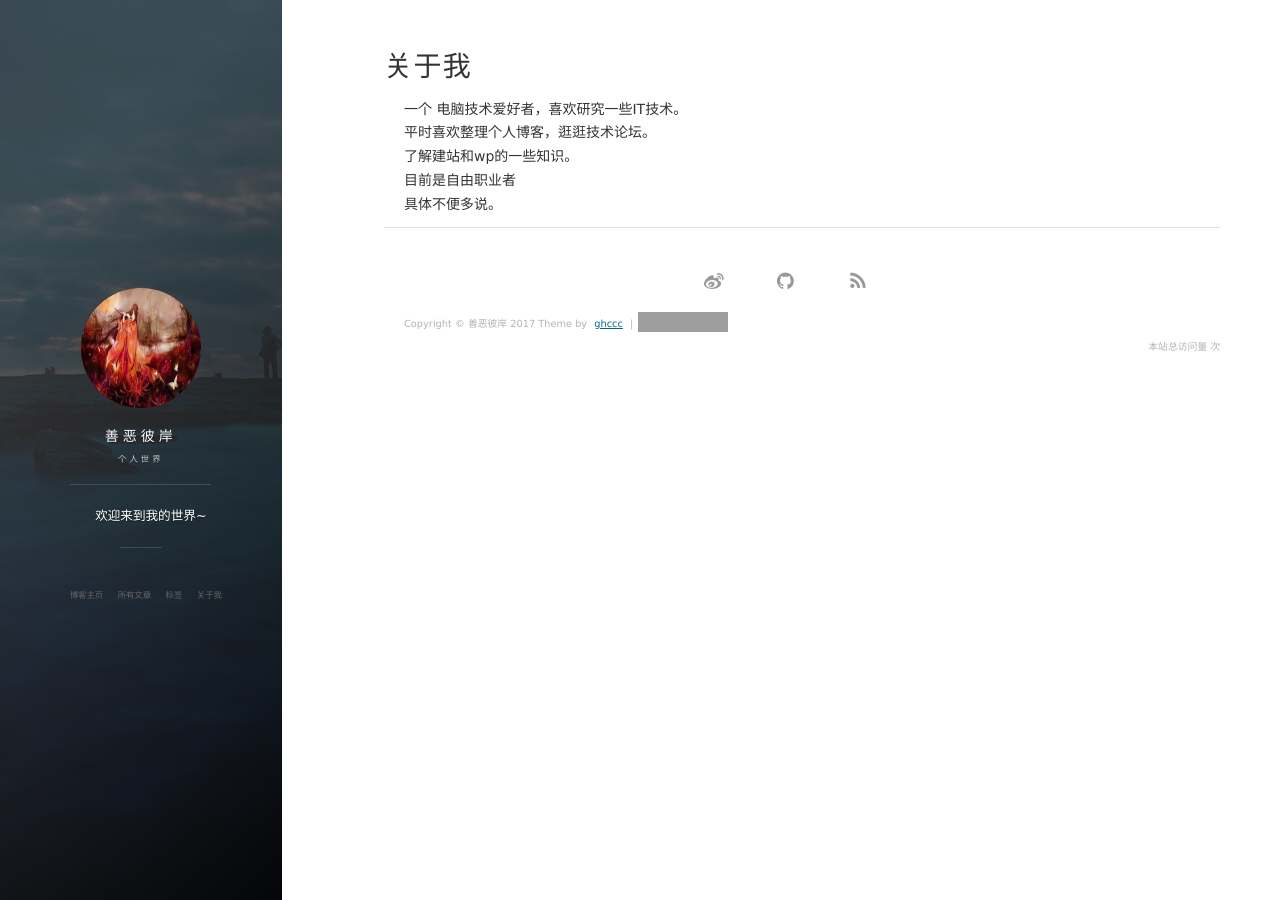
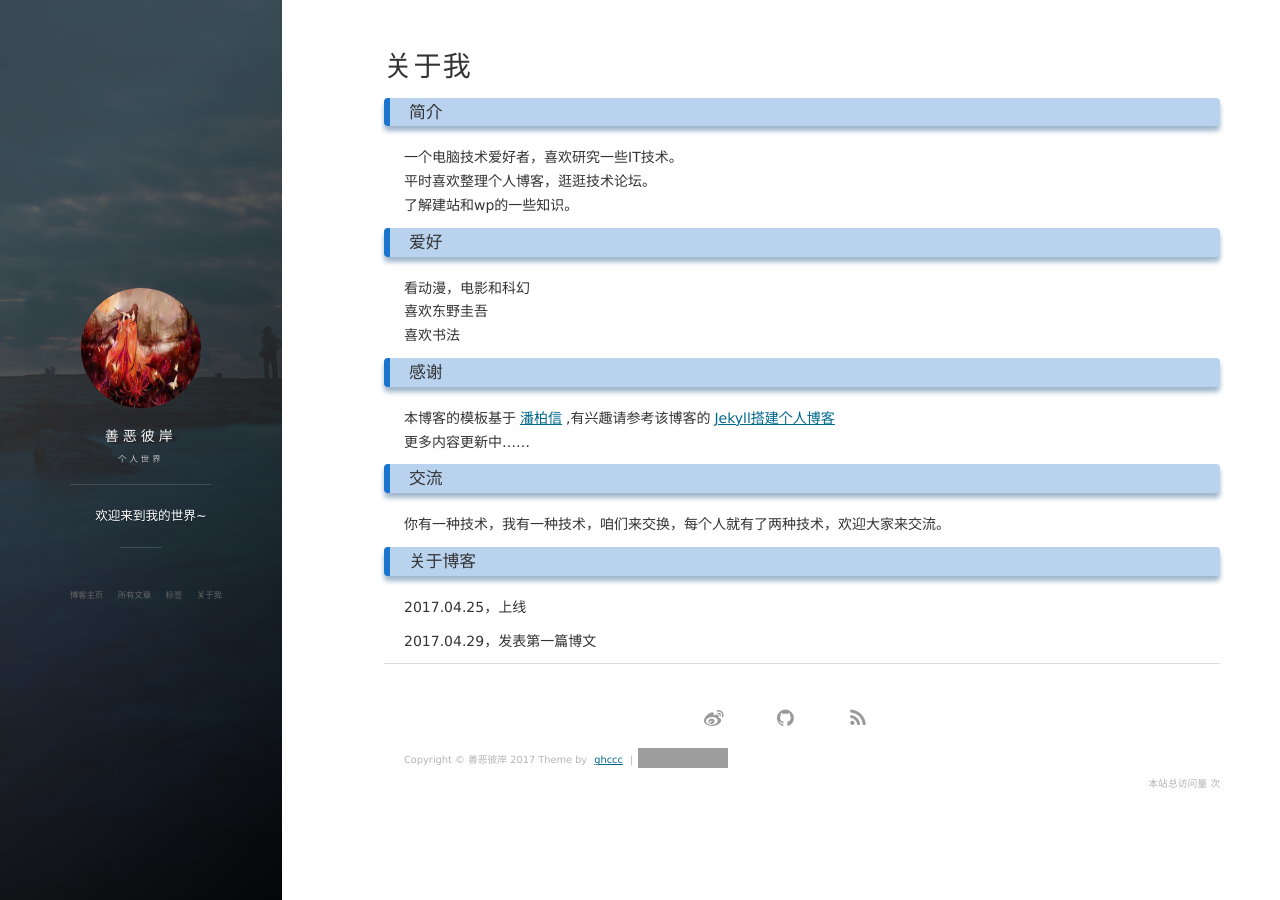
Before and after one commit to ghccc/ghccc.github.io, a Jekyll site: the page built from about.md, in a window 1280 px wide. Built offline with Jekyll 4.4.1, drawn with Linux system fonts in a browser that asks for light colours; nearby versions of some CDN libraries; comment, search, counter and statistics services are not loaded; grey boxes are pictures that could not be loaded.

Commit message:
change about

```diff
--- a/about.md
+++ b/about.md
@@ -2,9 +2,29 @@
 layout: page
 title: 关于我
 ---
+### 简介
 
-一个 电脑技术爱好者，喜欢研究一些IT技术。
+一个电脑技术爱好者，喜欢研究一些IT技术。
 平时喜欢整理个人博客，逛逛技术论坛。
 了解建站和wp的一些知识。
-目前是自由职业者
-具体不便多说。
+
+### 爱好
+
+看动漫，电影和科幻
+喜欢东野圭吾
+喜欢书法
+
+### 感谢
+
+本博客的模板基于[潘柏信](http://baixin.io/#blog),有兴趣请参考该博客的[Jekyll搭建个人博客](http://baixin.io/2016/10/jekyll_tutorials1/)
+更多内容更新中......
+
+### 交流
+
+你有一种技术，我有一种技术，咱们来交换，每个人就有了两种技术，欢迎大家来交流。
+
+### 关于博客
+
+2017.04.25，上线
+
+2017.04.29，发表第一篇博文
```
